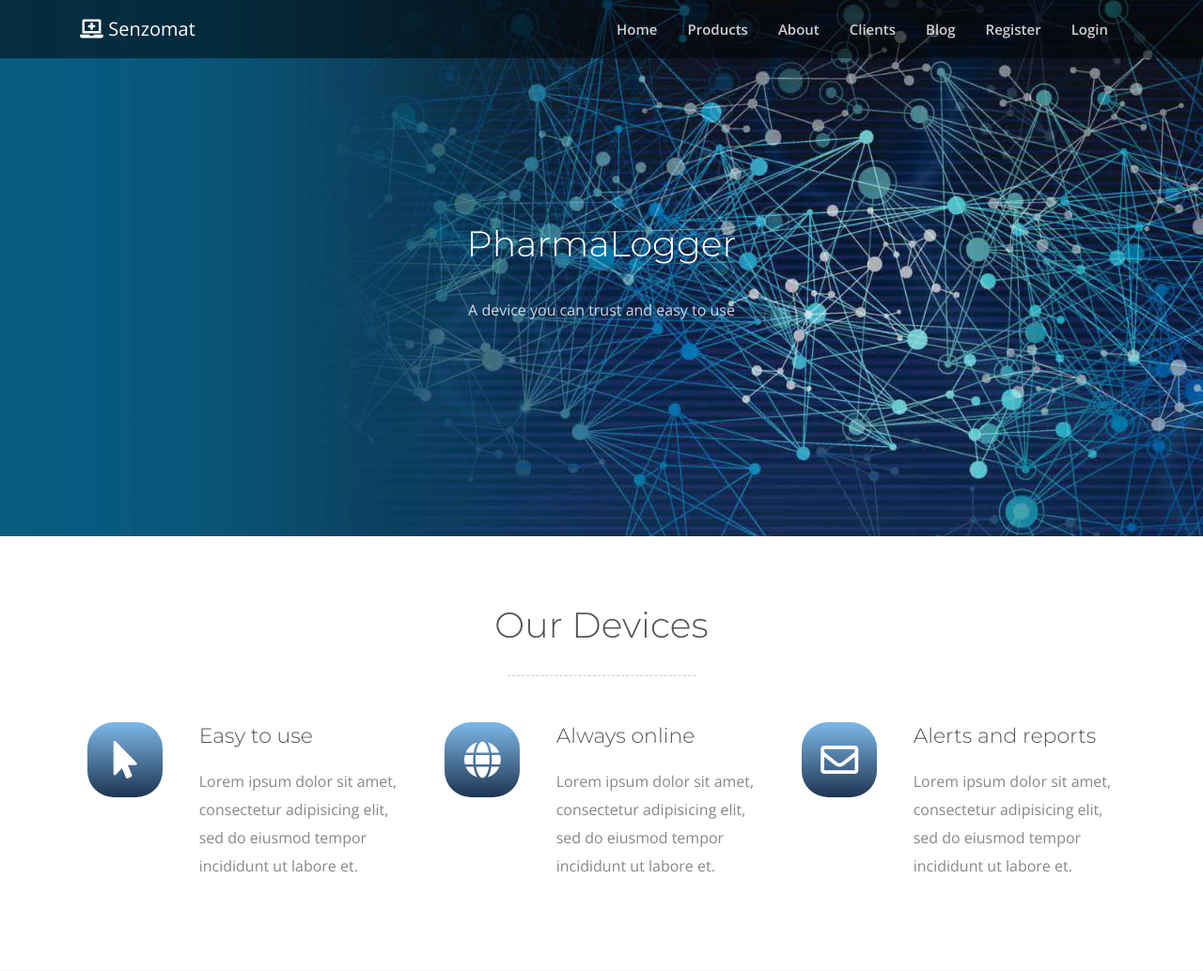
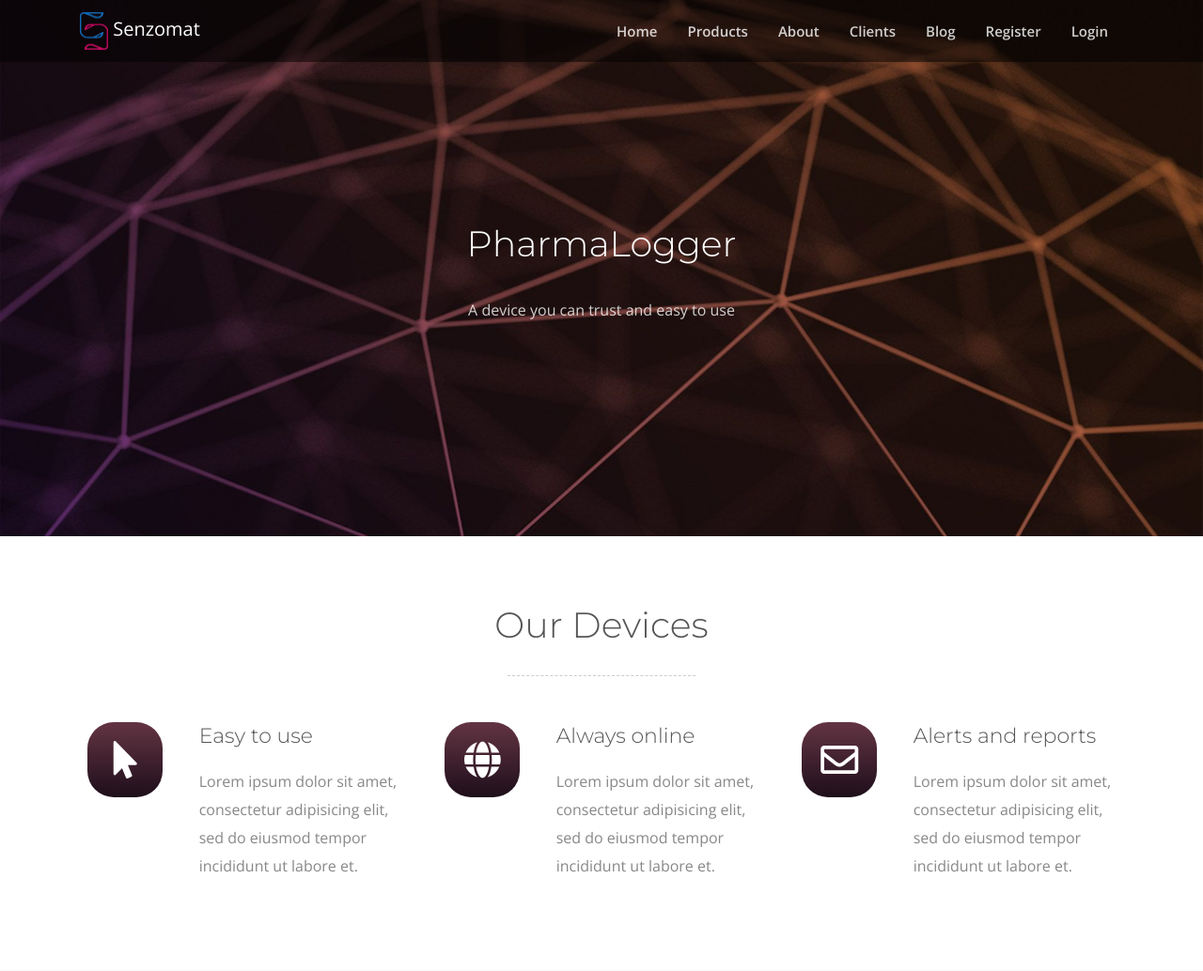
Before and after one commit to ardianhalitaj/senzomat, a PHP site: page / in a window 1280 px wide. Shown: the top 1034 px of the page at 94% size. Run offline with PHP 8.4, Linux system fonts and the light colour scheme; some libraries are stand-ins or nearby versions.

Commit message:
Changed the styling

```diff
--- a/assets/css/style.css
+++ b/assets/css/style.css
@@ -179,9 +180,14 @@ img { max-width: 100%; }
 
 .navbar-expand-md .navbar-nav .nav-link { padding-left: 1rem; padding-right: 1rem; }
 
+.navbar-brand-logo {
+	height: 40px;
+	width: 30px;
+}
 /*.navbar-brand {
-	width: 136px;
-	background: url(../img/logo.png) left center no-repeat;
+	width: 33px;
+	height: 40px;
+	background-image: url(../img/logos/senzomat-logo.png) left center no-repeat;
 	border: 0;
 	text-indent: -99999px;
 }*/
@@ -230,13 +236,13 @@ img { max-width: 100%; }
     text-align: center;
     border-radius: 28px;
 
-	background: #7db9e8; /* Old browsers */
-	background: -moz-linear-gradient(top,  #7db9e8 0%, #1e3451 100%); /* FF3.6-15 */
-	background: -webkit-linear-gradient(top,  #7db9e8 0%,#1e3451 100%); /* Chrome10-25,Safari5.1-6 */
-	background: -o-linear-gradient(top,  #7db9e8 0%, #1e3451 100%); /* Opera 11.10+ */
-	background: -ms-linear-gradient(top,  #7db9e8 0%, #1e3451 100%); /* IE10+ */
-	background: linear-gradient(to bottom,  #7db9e8 0%,#1e3451 100%); /* W3C, IE10+, FF16+, Chrome26+, Opera12+, Safari7+ */
-	filter: progid:DXImageTransform.Microsoft.gradient( startColorstr='#7db9e8', endColorstr='#1e3451',GradientType=0 ); /* IE6-9 */
+	background: #1E0E1B;/*#7db9e8;*/ /* Old browsers */
+	background: -moz-linear-gradient(top,  #633443 0%, #1E0E1B 100%); /* FF3.6-15 */
+	background: -webkit-linear-gradient(top,  #633443 0%,#1E0E1B 100%); /* Chrome10-25,Safari5.1-6 */
+	background: -o-linear-gradient(top,  #633443 0%, #1E0E1B 100%); /* Opera 11.10+ */
+	background: -ms-linear-gradient(top,  #633443 0%, #1E0E1B 100%); /* IE10+ */
+	background: linear-gradient(to bottom,  #633443 0%,#1E0E1B 100%); /* W3C, IE10+, FF16+, Chrome26+, Opera12+, Safari7+ */
+	filter: progid:DXImageTransform.Microsoft.gradient( startColorstr='#633443', endColorstr='#1E0E1B',GradientType=0 ); /* IE6-9 */
 }
 
 .services-box h3 {
--- a/index.html
+++ b/index.html
@@ -34,7 +34,7 @@
 		<!-- Top menu -->
 		<nav class="navbar navbar-dark fixed-top navbar-expand-md navbar-no-bg">
 			<div class="container">
-				<a class="navbar-brand" href="index.html"><span><i class="fas fa-laptop-medical"></i></span> Senzomat</a>
+				<a class="navbar-brand" href="index.html"><span><!--<i class="fas fa-laptop-medical"></i>--></span><img class="navbar-brand-logo" src="assets/img/logos/senzomat-logo.png"> Senzomat</a>
 			    <button class="navbar-toggler" type="button" data-toggle="collapse" data-target="#navbarNav" aria-controls="navbarNav" aria-expanded="false" aria-label="Toggle navigation">
 			        <span class="navbar-toggler-icon"></span>
 			    </button>
```
Also changed, not shown: other parts of assets/css/style.css (+23 -21 lines), assets/img/backgrounds/1--.jpg (added), assets/img/backgrounds/1-.jpg (added), assets/img/backgrounds/1.jpg, assets/img/backgrounds/11.jpg (added), assets/img/backgrounds/11@2x.jpg (added), assets/img/backgrounds/1@2x--.jpg (added), assets/img/backgrounds/1@2x-.jpg (added), assets/img/backgrounds/1@2x.jpg, assets/img/logos/pharmalogger_logo.gif (added), assets/img/logos/pharmalogger_logo_2.gif (added), assets/img/logos/senzomat-logo.png (added), assets/img/logos/senzomat_llogo_perfundimtar.jpg (added).
